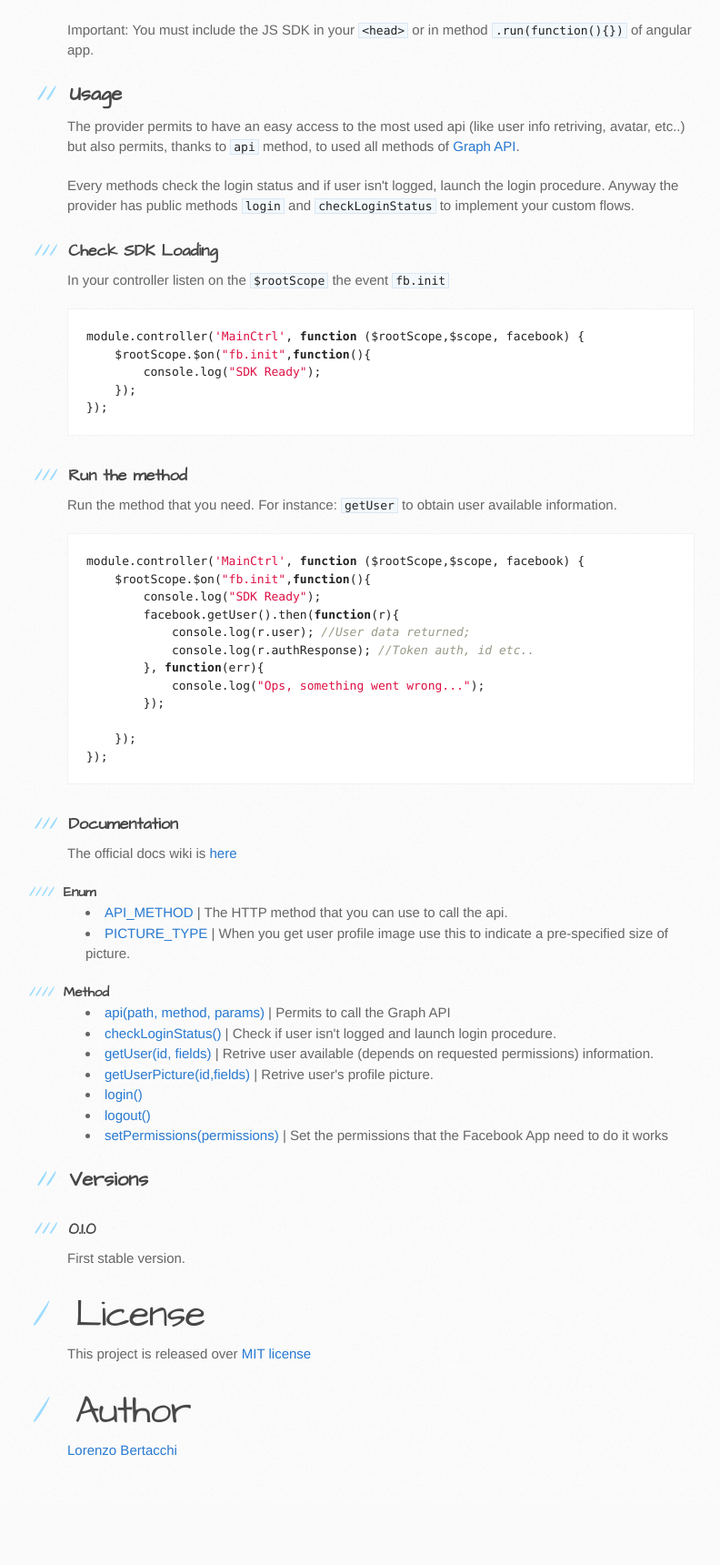
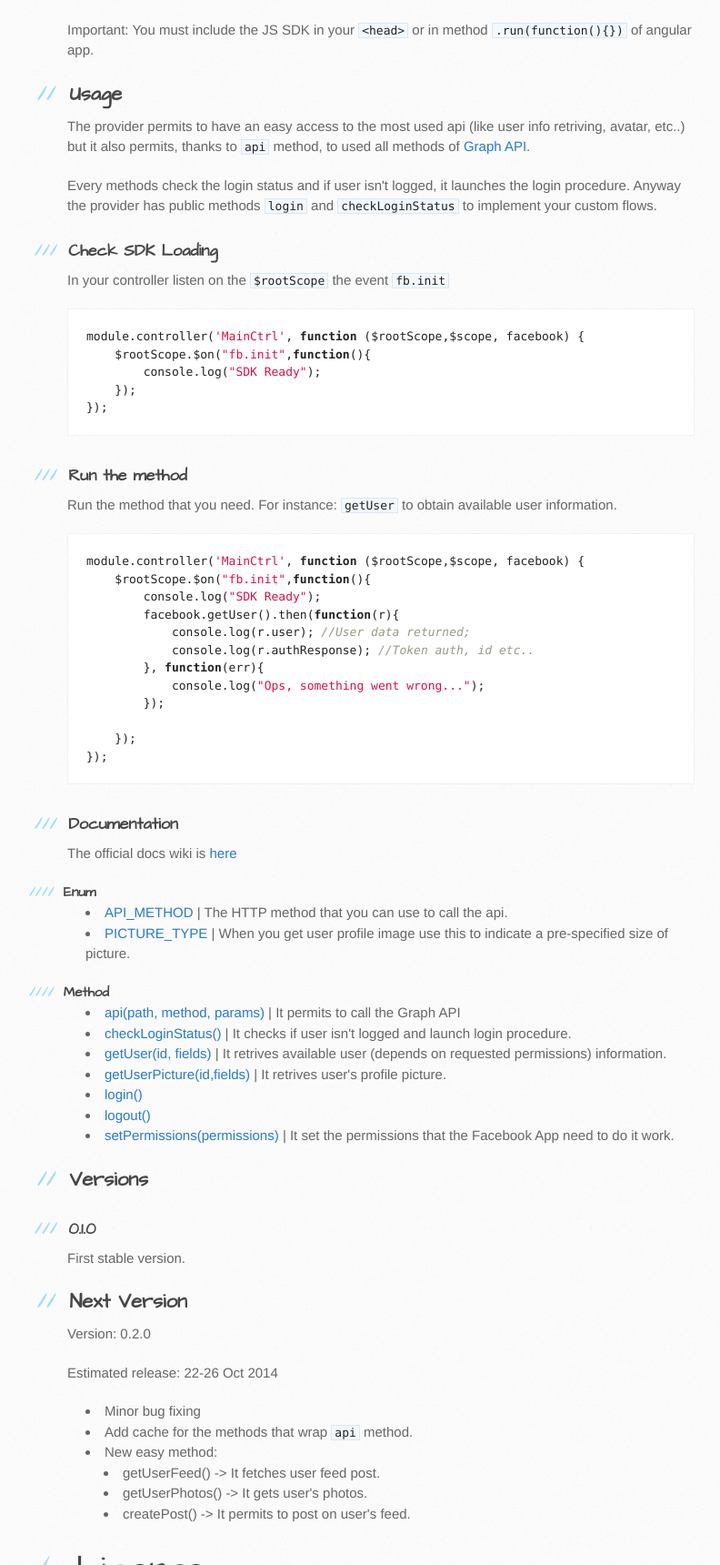
Before and after one commit to jberta93/ng-facebook-api, a plain HTML site: page index.html in a window 1280 px wide. Shown: the part 1080-2800 px from the top of the page at 91% size, without its empty margins (96-888 px from the left). Before the commit the page ends 2728 px from the top, so only its background shows below. Drawn offline with Linux system fonts and the light colour scheme.

```diff
--- a/index.html
+++ b/index.html
@@ -31,7 +31,7 @@
           <h1>
 <a name="welcome-to-the-ng-facebook-api" class="anchor" href="#welcome-to-the-ng-facebook-api"><span class="octicon octicon-link"></span></a>Welcome to the ng-facebook-api</h1>
 
-<p>Facebook API wrapper for AngularJS, you don't need to be worried of the configuration of Facebook JS SDK, you have only to code using API.</p>
+<p>Facebook API wrapper for AngularJS, you don't have to worry about the configuration and working principles of Facebook JS SDK, <strong>you have only to code using our API</strong>.</p>
 
 <p><strong>Ready and easy to use.</strong></p>
 
@@ -51,8 +51,10 @@
 </li>
 <li>In your application config, you <strong>must</strong> setup the facebookProvider with your Facebook App settings. The settings are used in <a href="https://developers.facebook.com/docs/javascript/reference/FB.init/">FB.init</a>
 </li>
-<li>If your app use extra permissions that required user approval, set in your config. You can set permissions also in the controller, obviously before using login.</li>
-</ol><p>Here an example of configuration:</p>
+<li>If your app uses extra permissions that require user approval, set in your config. You can set permissions also in the controller, obviously before using login.</li>
+</ol>
+
+<p>Here an example of configuration:</p>
 
 <div class="highlight highlight-javascript"><pre><span class="nx">angular</span>
   <span class="p">.</span><span class="nx">module</span><span class="p">(</span><span class="s1">'&lt;your-app-name&gt;'</span><span class="p">,[</span><span class="s1">'ng-facebook-api'</span><span class="p">])</span>
@@ -76,9 +78,9 @@
 <h2>
 <a name="usage" class="anchor" href="#usage"><span class="octicon octicon-link"></span></a>Usage</h2>
 
-<p>The provider permits to have an easy access to the most used api (like user info retriving, avatar, etc..) but also permits, thanks to <code>api</code> method, to used all methods of <a href="https://developers.facebook.com/docs/graph-api/reference/">Graph API</a>.</p>
+<p>The provider permits to have an easy access to the most used api (like user info retriving, avatar, etc..) but it also permits, thanks to <code>api</code> method, to used all methods of <a href="https://developers.facebook.com/docs/graph-api/reference/">Graph API</a>.</p>
 
-<p>Every methods check the login status and if user isn't logged, launch the login procedure. Anyway the provider has public methods <code>login</code> and <code>checkLoginStatus</code> to implement your custom flows. </p>
+<p>Every methods check the login status and if user isn't logged, it launches the login procedure. Anyway the provider has public methods <code>login</code> and <code>checkLoginStatus</code> to implement your custom flows. </p>
 
 <h3>
 <a name="check-sdk-loading" class="anchor" href="#check-sdk-loading"><span class="octicon octicon-link"></span></a>Check SDK Loading</h3>
@@ -95,7 +97,7 @@
 <h3>
 <a name="run-the-method" class="anchor" href="#run-the-method"><span class="octicon octicon-link"></span></a>Run the method</h3>
 
-<p>Run the method that you need. For instance: <code>getUser</code> to obtain user available information.</p>
+<p>Run the method that you need. For instance: <code>getUser</code> to obtain available user information.</p>
 
 <div class="highlight highlight-javascript"><pre><span class="nx">module</span><span class="p">.</span><span class="nx">controller</span><span class="p">(</span><span class="s1">'MainCtrl'</span><span class="p">,</span> <span class="kd">function</span> <span class="p">(</span><span class="nx">$rootScope</span><span class="p">,</span><span class="nx">$scope</span><span class="p">,</span> <span class="nx">facebook</span><span class="p">)</span> <span class="p">{</span>
     <span class="nx">$rootScope</span><span class="p">.</span><span class="nx">$on</span><span class="p">(</span><span class="s2">"fb.init"</span><span class="p">,</span><span class="kd">function</span><span class="p">(){</span>
@@ -124,31 +126,55 @@
 <a href="https://github.com/jberta93/ng-facebook-api/wiki/API_METHOD">API_METHOD</a> | The HTTP method that you can use to call the api.</li>
 <li>
 <a href="https://github.com/jberta93/ng-facebook-api/wiki/PICTURE_TYPE">PICTURE_TYPE</a> | When you get user profile image use this to indicate a pre-specified size of picture.</li>
-</ul><h4>
+</ul>
+
+<h4>
 <a name="method" class="anchor" href="#method"><span class="octicon octicon-link"></span></a>Method</h4>
 
 <ul>
 <li>
-<a href="https://github.com/jberta93/ng-facebook-api/wiki/api">api(path, method, params)</a> | Permits to call the Graph API</li>
+<a href="https://github.com/jberta93/ng-facebook-api/wiki/api">api(path, method, params)</a> | It permits to call the Graph API</li>
 <li>
-<a href="https://github.com/jberta93/ng-facebook-api/wiki/checkLoginStatus">checkLoginStatus()</a> | Check if user isn't logged and launch login procedure.</li>
+<a href="https://github.com/jberta93/ng-facebook-api/wiki/checkLoginStatus">checkLoginStatus()</a> | It checks if user isn't logged and launch login procedure.</li>
 <li>
-<a href="https://github.com/jberta93/ng-facebook-api/wiki/getUser">getUser(id, fields)</a> | Retrive user available (depends on requested permissions) information.</li>
+<a href="https://github.com/jberta93/ng-facebook-api/wiki/getUser">getUser(id, fields)</a> | It retrives  available user (depends on requested permissions) information.</li>
 <li>
-<a href="https://github.com/jberta93/ng-facebook-api/wiki/getUserPicture">getUserPicture(id,fields)</a> |  Retrive user's profile picture.</li>
+<a href="https://github.com/jberta93/ng-facebook-api/wiki/getUserPicture">getUserPicture(id,fields)</a> |  It retrives user's profile picture.</li>
 <li>
 <a href="https://github.com/jberta93/ng-facebook-api/wiki/login">login()</a> </li>
 <li>
 <a href="https://github.com/jberta93/ng-facebook-api/wiki/logout">logout()</a> </li>
 <li>
-<a href="https://github.com/jberta93/ng-facebook-api/wiki/setPermissions">setPermissions(permissions)</a> | Set the permissions that the Facebook App need to do it works</li>
-</ul><h2>
+<a href="https://github.com/jberta93/ng-facebook-api/wiki/setPermissions">setPermissions(permissions)</a> | It set the permissions that the Facebook App need to do it work.</li>
+</ul>
+
+<h2>
 <a name="versions" class="anchor" href="#versions"><span class="octicon octicon-link"></span></a>Versions</h2>
 
 <h3>
 <a name="010" class="anchor" href="#010"><span class="octicon octicon-link"></span></a>0.1.0</h3>
 
 <p>First stable version.</p>
+
+<h2>
+<a name="next-version" class="anchor" href="#next-version"><span class="octicon octicon-link"></span></a>Next Version</h2>
+
+<p><strong>Version: 0.2.0</strong></p>
+
+<p><strong>Estimated release: 22-26 Oct 2014</strong></p>
+
+<ul>
+<li>Minor bug fixing</li>
+<li>Add cache for the methods that wrap <code>api</code> method.</li>
+<li>New easy method:
+
+<ul>
+<li>getUserFeed() -&gt; It fetches user feed post.</li>
+<li>getUserPhotos() -&gt; It gets user's photos.</li>
+<li>createPost() -&gt; It permits to post on user's feed.</li>
+</ul>
+</li>
+</ul>
 
 <h1>
 <a name="license" class="anchor" href="#license"><span class="octicon octicon-link"></span></a>License</h1>
```
Also changed, not shown: params.json (+1 -1 lines).
